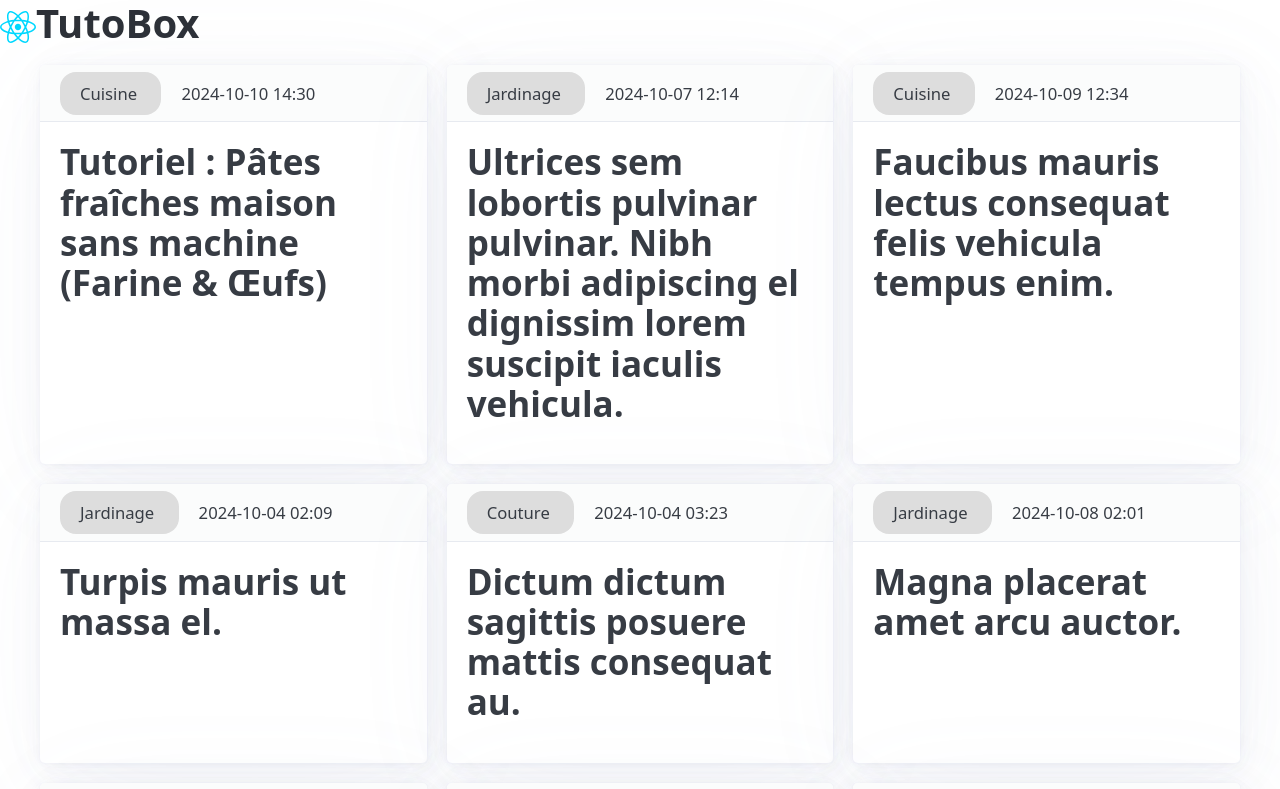
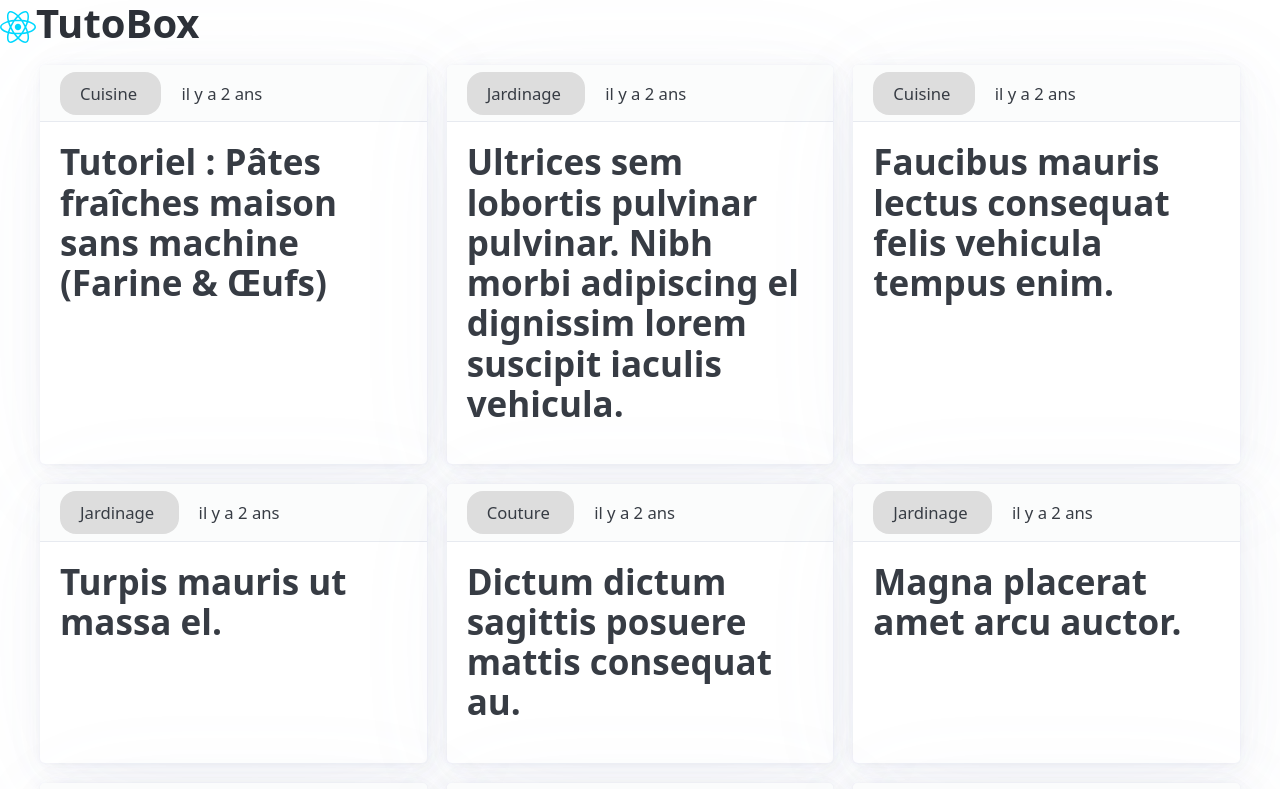
Before and after one commit to UTT-GL03/TutoBox, a React (Vite) app in the folder frontend/: page / in a window 1280 px wide. Shown: the top 789 px of the page. Built offline with nearby package versions, Linux system fonts and the light colour scheme.

Commit message:
FIX: Tutorial age should be displayed instead of date of issue.

```diff
--- a/frontend/package.json
+++ b/frontend/package.json
@@ -11,6 +11,7 @@
   },
   "dependencies": {
     "@picocss/pico": "^2.1.1",
+    "dayjs": "^1.11.23",
     "react": "^19.3.1",
     "react-dom": "^19.3.1"
   },
--- a/frontend/src/App.jsx
+++ b/frontend/src/App.jsx
@@ -1,6 +1,13 @@
 import reactLogo from './assets/react.svg'
+import dayjs from 'dayjs'
+import relativeTime from 'dayjs/plugin/relativeTime'
+import 'dayjs/locale/fr'
 import data from './assets/sample_data.json'
 import './App.css'
+
+dayjs.extend(relativeTime)
+dayjs.locale('fr')
+
 function App() {
   const tutorialsByRow = Object.values(
     Object.groupBy(data.tutorials, (x, i) => Math.floor(i/3))
@@ -31,7 +38,7 @@ function TutorialPreview({heading, issued, section}) {
     <article>
       <header>
         <span className="tag"> {section} </span>
-        <time> {issued} </time>
+        <time> {dayjs(issued).fromNow()} </time>
       </header>
       <h2>{heading}</h2>
     </article>
```
Also changed, not shown: 1 other file (tests, documents, lock files or other folders).
